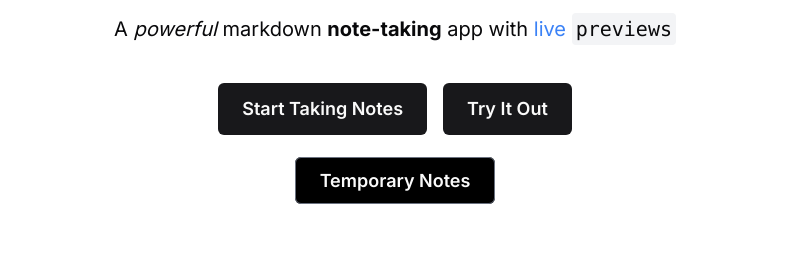
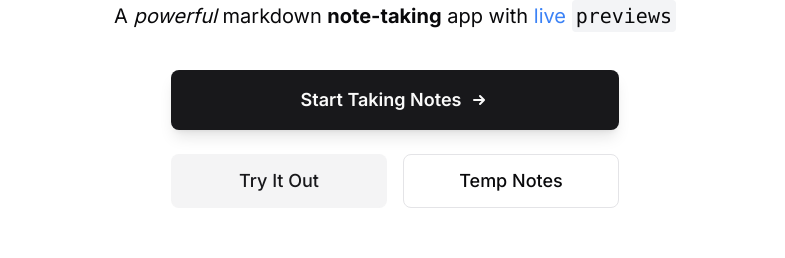
Before and after one commit to eglenn-dev/MarkNote.one, a Next.js app: page / in a window 1280 px wide. Shown: the part 323-581 px from the top of the page, without its empty margins (245-1030 px from the left). Built offline with nearby package versions, Linux system fonts and the light colour scheme; no server answers.

Commit message:
feat: Enhance landing page layout and styling for improved user experience

```diff
--- a/app/page.tsx
+++ b/app/page.tsx
@@ -18,27 +18,37 @@ export default async function LandingPage() {
                 <div className="text-xl mb-8">
                     <HomeMdPreview text="A _powerful_ markdown **note-taking** app with [live]() `previews`" />
                 </div>
-                <div className="flex flex-col items-center gap-4">
-                    <div className="flex flex-row gap-4">
-                        <Link
-                            href="/login"
-                            className="bg-primary text-primary-foreground hover:bg-primary/90 px-6 py-3 rounded-md text-lg font-semibold transition-colors"
+                <div className="flex flex-col items-center gap-6 w-full max-w-md">
+                    <Link
+                        href="/login"
+                        className="w-full bg-primary text-primary-foreground hover:bg-primary/90 px-8 py-4 rounded-lg text-lg font-semibold transition-all duration-300 shadow-lg hover:shadow-xl hover:-translate-y-1 flex items-center justify-center"
+                    >
+                        <span>Start Taking Notes</span>
+                        <svg
+                            xmlns="http://www.w3.org/2000/svg"
+                            className="h-5 w-5 ml-2"
+                            viewBox="0 0 20 20"
+                            fill="currentColor"
                         >
-                            Start Taking Notes
-                        </Link>
+                            <path
+                                fillRule="evenodd"
+                                d="M10.293 5.293a1 1 0 011.414 0l4 4a1 1 0 010 1.414l-4 4a1 1 0 01-1.414-1.414L12.586 11H5a1 1 0 110-2h7.586l-2.293-2.293a1 1 0 010-1.414z"
+                                clipRule="evenodd"
+                            />
+                        </svg>
+                    </Link>
+                    <div className="flex flex-row gap-4 w-full">
                         <Link
                             href="/demo"
-                            className="bg-primary text-primary-foreground hover:bg-primary/90 px-6 py-3 rounded-md text-lg font-semibold transition-colors"
+                            className="flex-1 bg-secondary text-secondary-foreground hover:bg-secondary/90 px-6 py-3 rounded-lg text-lg font-medium transition-all duration-300 border border-secondary/20 hover:border-secondary flex items-center justify-center"
                         >
-                            Try It Out
+                            <span>Try It Out</span>
                         </Link>
-                    </div>
-                    <div className="pt-4">
                         <a
                             href={`https://temp.${process.env.BASE_DOMAIN}`}
-                            className="bg-black text-primary-foreground hover:bg-black/90 px-6 py-3 rounded-md text-lg text-black dark:text-white font-semibold transition-colors border border-gray-500"
+                            className="flex-1 bg-background text-foreground hover:bg-accent px-6 py-3 rounded-lg text-lg font-medium transition-all duration-300 border border-border hover:border-primary/50 flex items-center justify-center"
                         >
-                            Temporary Notes
+                            <span>Temp Notes</span>
                         </a>
                     </div>
                 </div>
```
